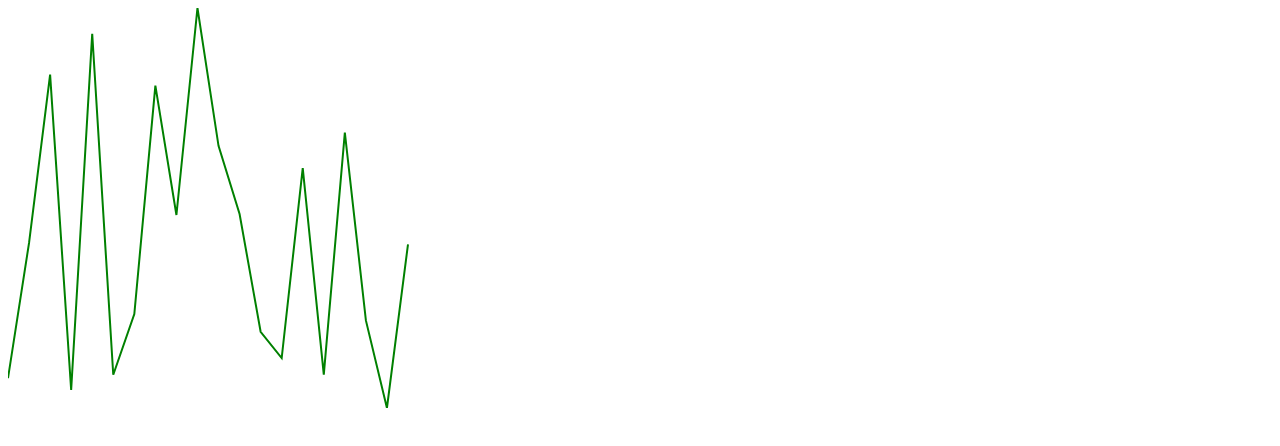
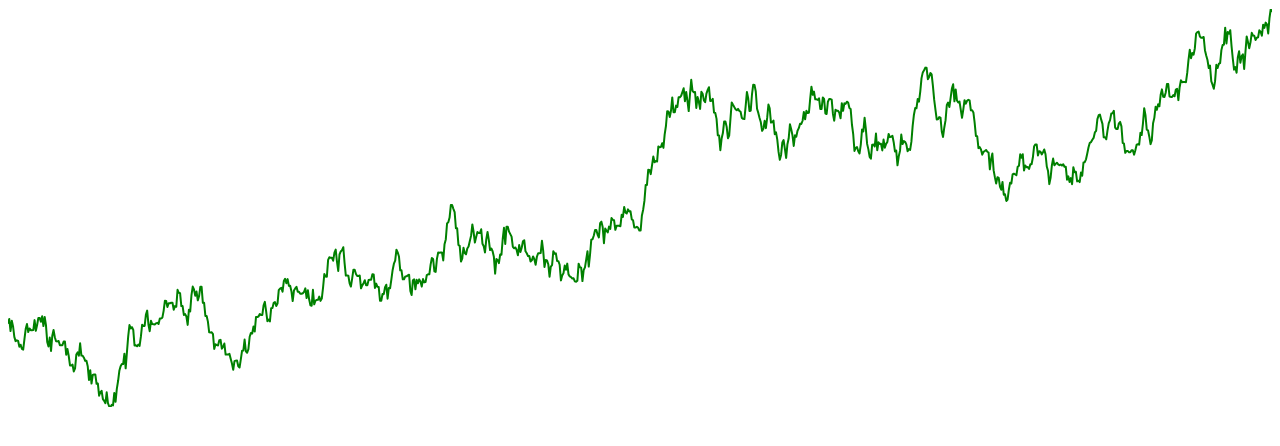
Before and after one commit to omerdemirkan/keyword-popularity-analyzer, a Next.js app in the folder client/: page / in a window 1280 px wide. Shown: the top 446 px of the page. Built offline with nearby package versions, Linux system fonts and the light colour scheme.

Commit message:
make chart dimensions dynamic

```diff
--- a/client/src/components/ui/Chart.tsx
+++ b/client/src/components/ui/Chart.tsx
@@ -1,36 +1,53 @@
-import { differenceInMilliseconds, differenceInSeconds } from "date-fns";
+import { differenceInMilliseconds } from "date-fns";
 import React from "react";
+import useDimensions from "../../hooks/useDimensions";
 import { ChartPoint } from "../types";
 
 export interface PriceChartProps {
   points: ChartPoint[];
-  startDate?: Date;
-  endDate?: Date;
   height?: number;
+  style?: React.CSSProperties;
 }
 
-const Chart: React.FC<PriceChartProps> = ({
-  points,
-  startDate = points[0].date,
-  endDate = points[points.length - 1].date,
-  height = 400,
-}) => {
-  const upperBound = Math.max(...points.map((point) => point.value));
-  const lowerBound = Math.min(...points.map((point) => point.value));
+const Chart: React.FC<PriceChartProps> = ({ points, height = 400, style }) => {
+  const [containerRef, containerDimensions] = useDimensions();
+
+  const { min: lowerBound, max: upperBound } = findPointExtremes(points);
+  const startDate = points[0].date;
+  const endDate = points[points.length - 1].date;
+
   const valueRange = upperBound - lowerBound;
   const msRange = differenceInMilliseconds(endDate, startDate);
-  const width = 400;
+  const chartWidth = containerDimensions.width;
+  const chartHeight = containerDimensions.height - 2;
+
   return (
-    <div>
-      <svg height={`${height}px`} width="">
+    <div
+      ref={containerRef}
+      style={{
+        height,
+        display: "flex",
+        alignItems: "center",
+        justifyContent: "center",
+        ...style,
+      }}
+    >
+      <svg height={chartHeight} width={chartWidth}>
         <polyline
-          style={{ fill: "none", stroke: "green", strokeWidth: "2px" }}
+          className=""
+          style={{
+            fill: "none",
+            stroke: "green",
+            strokeWidth: "2px",
+            strokeLinejoin: "round",
+          }}
           points={points
             .map(
               ({ value, date }) =>
                 `${
-                  (width * differenceInMilliseconds(date, startDate)) / msRange
-                },${height * ((upperBound - value) / valueRange)}`
+                  (chartWidth * differenceInMilliseconds(date, startDate)) /
+                  msRange
+                },${chartHeight * ((upperBound - value) / valueRange)}`
             )
             .join(" ")}
         />
@@ -40,3 +57,13 @@ const Chart: React.FC<PriceChartProps> = ({
 };
 
 export default Chart;
+
+function findPointExtremes(points: ChartPoint[]): { max: number; min: number } {
+  let max = Number.MIN_VALUE;
+  let min = Number.MAX_VALUE;
+  for (let i = 0; i < points.length; i++) {
+    if (points[i].value < min) min = points[i].value;
+    if (points[i].value > max) max = points[i].value;
+  }
+  return { min, max };
+}
--- /dev/null
+++ b/client/src/hooks/useDimensions.ts
@@ -0,0 +1,33 @@
+import { useLayoutEffect, useRef, useState } from "react";
+
+interface Dimensions {
+  bottom: number;
+  height: number;
+  left: number;
+  right: number;
+  top: number;
+  width: number;
+  x: number;
+  y: number;
+}
+
+export default function useDimensions<T extends HTMLElement>(): [
+  any,
+  Dimensions
+] {
+  const ref = useRef<T>();
+  const [dimensions, setDimensions] = useState<Dimensions>({} as Dimensions);
+
+  useLayoutEffect(function () {
+    if (!ref.current) return;
+    handleUpdateDimensions();
+    const resizeObserver = new ResizeObserver(handleUpdateDimensions);
+    resizeObserver.observe(ref.current);
+  }, []);
+
+  function handleUpdateDimensions() {
+    console.log("updating dimensions");
+    setDimensions(ref.current?.getBoundingClientRect().toJSON());
+  }
+  return [ref, dimensions];
+}
--- a/client/src/pages/index.tsx
+++ b/client/src/pages/index.tsx
@@ -3,10 +3,19 @@ import Chart from "../components/ui/Chart";
 import { sub } from "date-fns";
 import { ChartPoint } from "../components/types";
 
-const chartPoints: ChartPoint[] = new Array(20).fill(null).map((val, i) => ({
-  value: Math.random() * 100,
-  date: sub(new Date(), { weeks: 19 - i }),
-}));
+const numElements = 1000;
+const now = new Date();
+const chartPoints: ChartPoint[] = [
+  { date: sub(now, { weeks: numElements - 1 }), value: 0 },
+];
+for (let i = 1; i < numElements; i++) {
+  chartPoints.push({
+    value:
+      chartPoints[chartPoints.length - 1].value +
+      (Math.random() >= 0.5 ? 1 : -1) * (Math.pow(Math.random(), 2) * 12),
+    date: sub(now, { weeks: numElements - 1 - i }),
+  });
+}
 
 export default function Home() {
   return (
```
